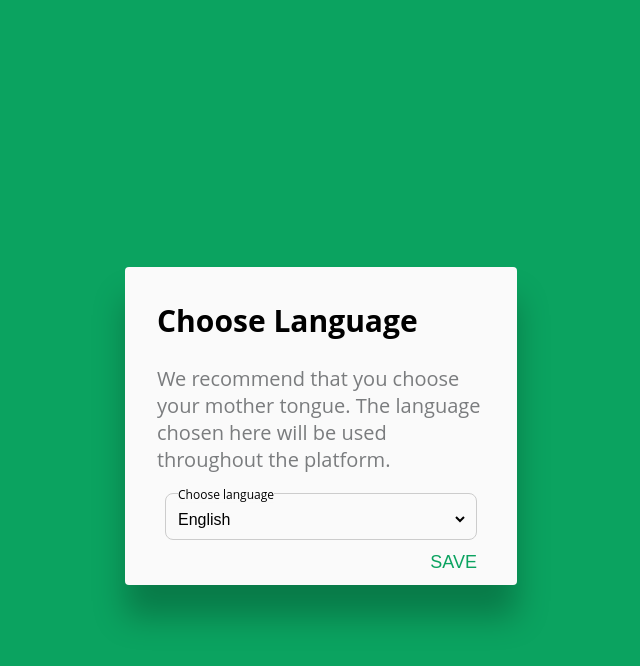
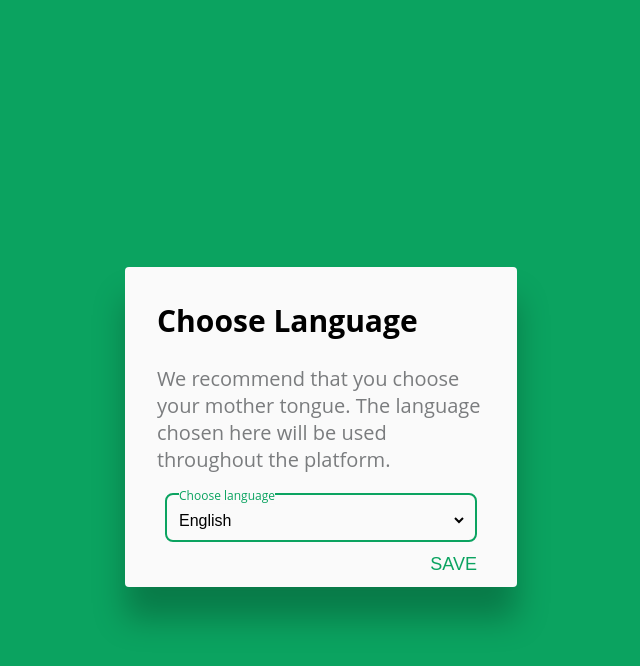
Before and after one commit to Bhik95/crossdit-group40, a React (Create React App) app in the folder crossdit-group40-app/: page /language in a window 1280 px wide. In both pictures the pointer is over the element 708 px from the left and 516 px from the top of the page. Shown: the top 666 px of the page, without its empty margins (387-1027 px from the left). Built offline with nearby package versions, Linux system fonts and the light colour scheme.

Commit message:
Updated color of labels when hovering the mouse on top of them

```diff
--- a/crossdit-group40-app/src/App.css
+++ b/crossdit-group40-app/src/App.css
@@ -199,13 +199,18 @@ div.YouAreReady button{
 }
 
 .float-container {
-  border: solid 1px #ccc;
+  border: solid 2px #ddd;
   padding: 0 8px;
   position: relative;
   border-radius: 8px;
 
   margin: 8px;
 }
+
+.float-container:hover{
+  border: solid 2px var(--main-bg-color2);
+}
+
 .float-container input.myLabel {
   border: none;
   font-size: 16px;
@@ -224,6 +229,9 @@ label.myLabel {
   background-color: var(--main-bg-color);
 }
 
+.float-container:hover label.myLabel{
+  color: var(--main-bg-color2);
+}
 
 .float-container select.myLabel {
   border: none;
```
